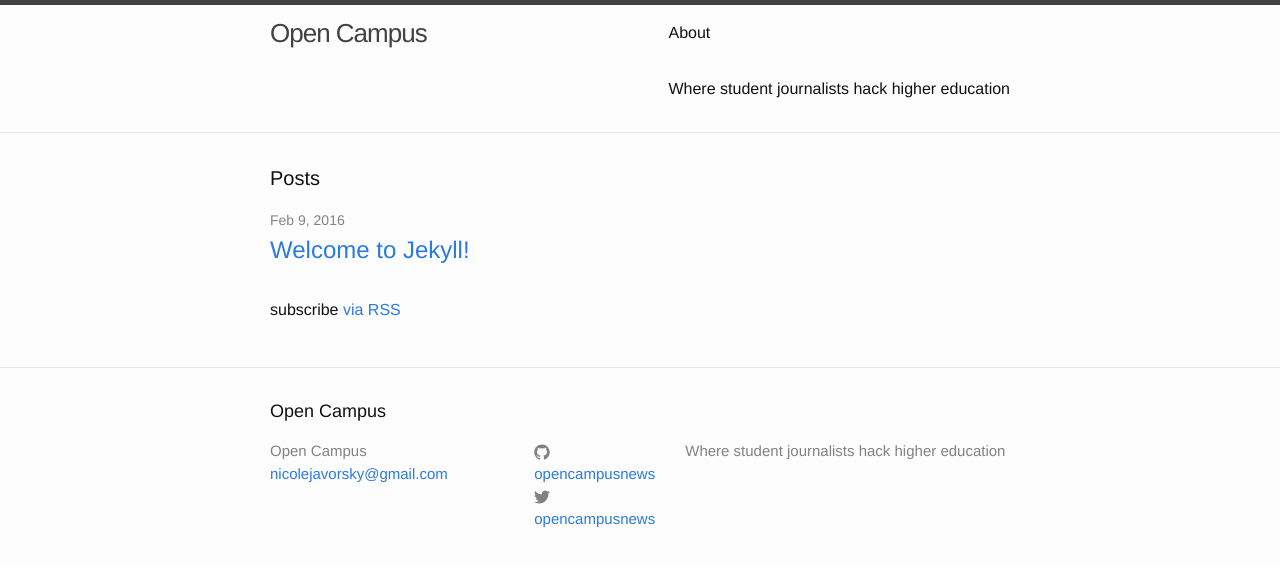
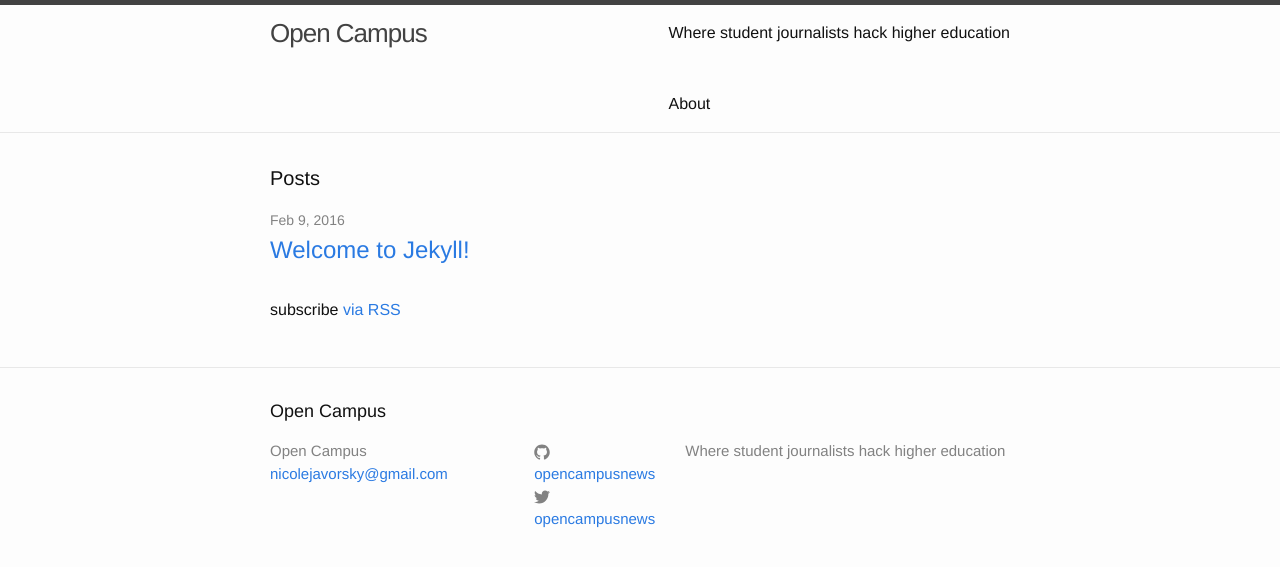
Before and after one commit to opencampusnews/opencampusnews.github.io, a Jekyll site: the page built from index.html, in a window 1280 px wide. Shown: the top 567 px of the page. Built offline with Jekyll 4.4.1, drawn with Linux system fonts in a browser that asks for light colours; some of the changed lines change nothing that is shown.

Commit message:
adding tagline in diff place

```diff
--- a/_includes/header.html
+++ b/_includes/header.html
@@ -11,7 +11,7 @@
           <path fill="#424242" d="M18,13.516C18,14.335,17.335,15,16.516,15H1.484C0.665,15,0,14.335,0,13.516l0,0 c0-0.82,0.665-1.484,1.484-1.484h15.031C17.335,12.031,18,12.696,18,13.516L18,13.516z"/>
         </svg>
       </a>
-
+      <p>Where student journalists hack higher education</p>
       <div class="trigger">
         {% for my_page in site.pages %}
           {% if my_page.title %}
@@ -19,7 +19,6 @@
           {% endif %}
         {% endfor %}
       </div>
-      <p>Where student journalists hack higher education</p>
     </nav>
 
   </div>
```
